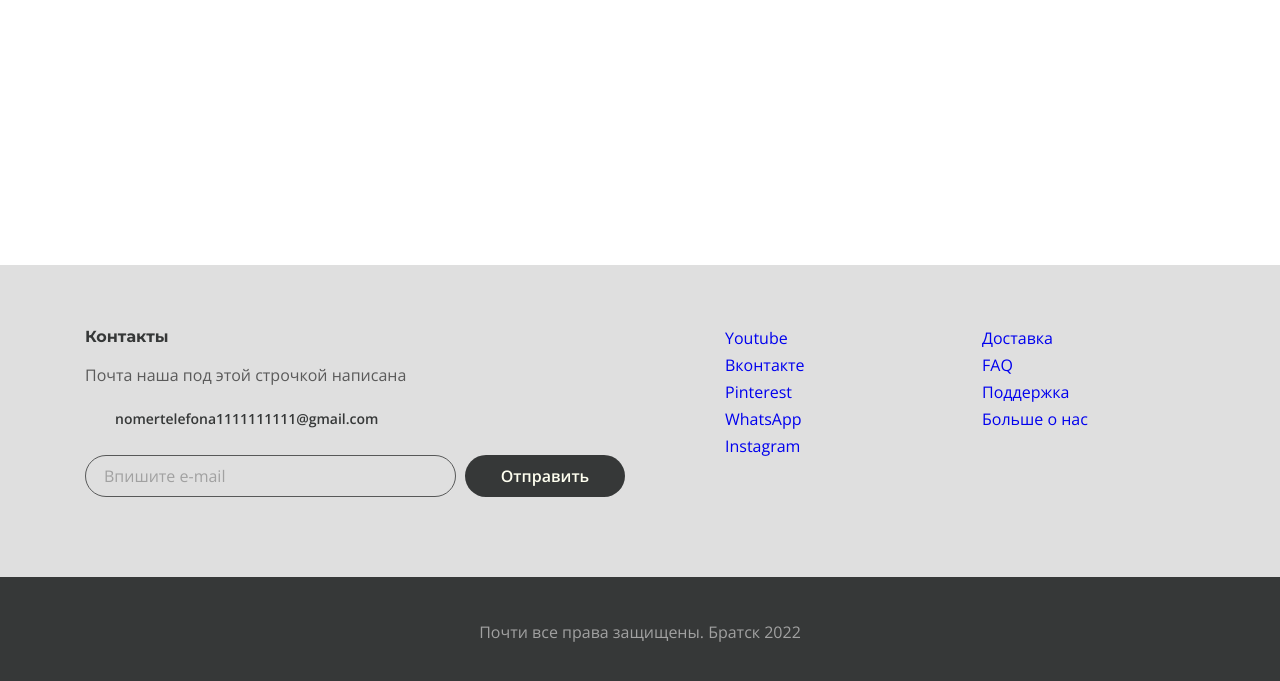
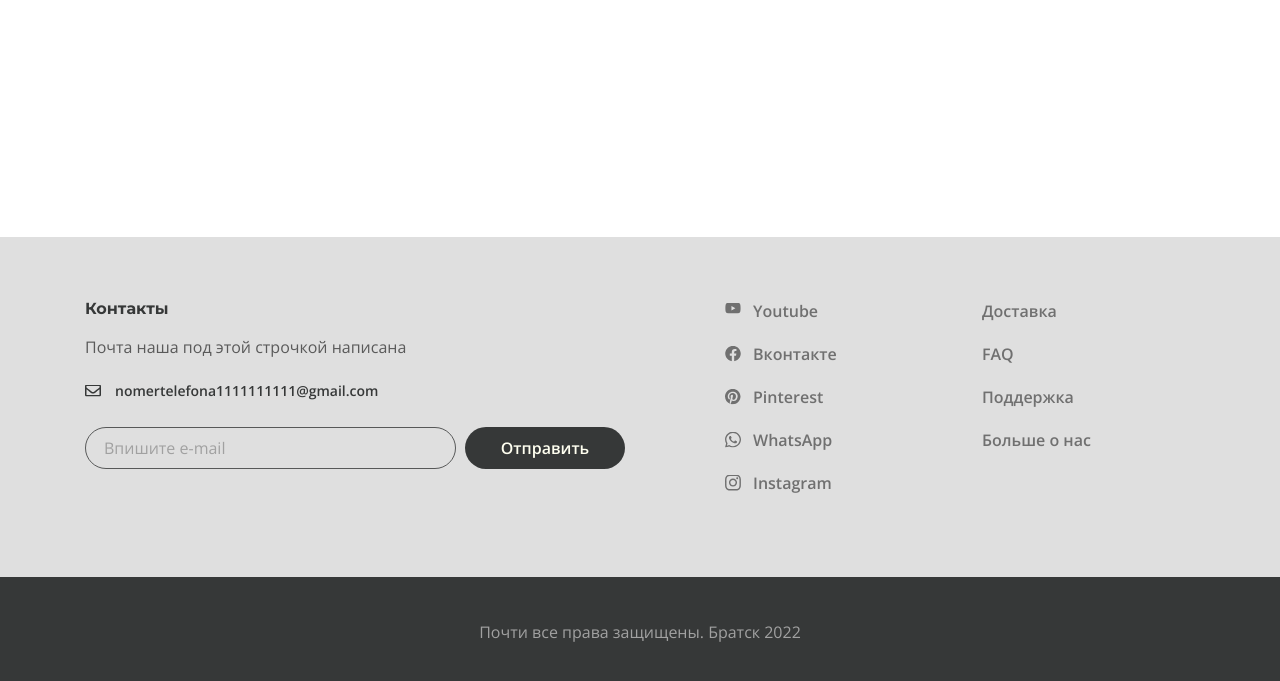
Before and after one commit to Thunderinthegrass/designer-furniture, a website: page app/index.html in a window 1280 px wide. Shown: the part 113-794 px from the top of the page. Drawn offline with Linux system fonts and the light colour scheme; files whose address does not match are found by name.

Commit message:
finish footer

```diff
--- a/app/index.html
+++ b/app/index.html
@@ -70,19 +70,19 @@
               </div>
               <ul class="footer__social">
                 <li class="footer__social-item">
-                  <a class="footer__social-link" href="#">Youtube</a>
+                  <a class="footer__social-link footer__social-link--youtube" href="#">Youtube</a>
                 </li>
                 <li class="footer__social-item">
-                  <a class="footer__social-link" href="#">Вконтакте</a>
+                  <a class="footer__social-link footer__social-link--facebook" href="#">Вконтакте</a>
                 </li>
                 <li class="footer__social-item">
-                  <a class="footer__social-link" href="#">Pinterest</a>
+                  <a class="footer__social-link footer__social-link--pinterest" href="#">Pinterest</a>
                 </li>
                 <li class="footer__social-item">
-                  <a class="footer__social-link" href="#">WhatsApp</a>
+                  <a class="footer__social-link footer__social-link--whatsapp" href="#">WhatsApp</a>
                 </li>
                 <li class="footer__social-item">
-                  <a class="footer__social-link" href="#">Instagram</a>
+                  <a class="footer__social-link footer__social-link--instagram" href="#">Instagram</a>
                 </li>
               </ul>
               <nav class="footer__menu">
--- a/app/scss/footer/footer.scss
+++ b/app/scss/footer/footer.scss
@@ -7,7 +7,7 @@
     display: flex;
     justify-content: space-between;
   }
-  &__info{
+  &__info {
     width: 540px;
   }
   &__info-title {
@@ -16,7 +16,7 @@
     line-height: 23px;
     margin-bottom: 14px;
   }
-  &__info-text{
+  &__info-text {
     line-height: 27px;
     margin-bottom: 16px;
   }
@@ -28,26 +28,40 @@
     color: $darc-color;
     line-height: 28px;
     margin-bottom: 22px;
+    position: relative;
+    &::before {
+      position: absolute;
+      content: "";
+      left: 0;
+      top: 0;
+      width: 16px;
+      height: 16px;
+      background-image: url(../img/icons/envelope.svg);
+      background-repeat: no-repeat;
+      background-size: contain;
+      top: 50%;
+      transform: translateY(-40%);
+    }
   }
-  &__form{
+  &__form {
     display: flex;
   }
   &__form-input {
     padding: 6px 18px 6px;
     line-height: 28px;
-    border: 1px solid rgba($darc-color, .8);
+    border: 1px solid rgba($darc-color, 0.8);
     border-radius: 21px;
     background: transparent;
     width: 100%;
-    &::placeholder{
-      font-style: 'Open Sans', sans-serif;
+    &::placeholder {
+      font-style: "Open Sans", sans-serif;
       font-weight: 400;
       font-size: 16px;
       color: #a1a1a1;
       line-height: 28px;
     }
   }
-  &__form_button{
+  &__form_button {
     min-width: 160px;
     border-radius: 21px;
     border: none;
@@ -57,12 +71,60 @@
     margin-left: 9px;
     cursor: pointer;
   }
-  &__social{
+  &__social {
     width: 125px;
     margin-left: 100px;
     margin-right: auto;
   }
-  &__menu{
+  &__social-item,
+  &__menu-item {
+    padding-bottom: 15px;
+    &:last-child {
+      padding-bottom: 0;
+    }
+  }
+  &__social-link--youtube::before {
+    background-image: url(../img/icons/youtube.svg);
+    transform: translateY(-15%);
+  }
+  &__social-link--facebook::before {
+    background-image: url(../img/icons/facebook.svg);
+  }
+  &__social-link--pinterest::before {
+    background-image: url(../img/icons/pinterest.svg);
+  }
+  &__social-link--whatsapp::before {
+    background-image: url(../img/icons/whatsapp.svg);
+  }
+  &__social-link--instagram::before {
+    background-image: url(../img/icons/instagram.svg);
+  }
+  &__social-link {
+    display: inline-block;
+    padding-left: 28px;
+    line-height: 28px;
+    font-weight: 600;
+    color: #707070;
+    position: relative;
+    &::before {
+      position: absolute;
+      content: "";
+      left: 0;
+      top: 0;
+      width: 16px;
+      height: 28px;
+      background-repeat: no-repeat;
+      background-size: contain;
+      top: 50%;
+      transform: translateY(-30%);
+    }
+  }
+  &__menu-link {
+    line-height: 28px;
+    font-weight: 600;
+    color: #707070;
+  }
+  &__menu {
     width: 125px;
     margin-right: 88px;
   }
```
Also changed, not shown: app/css/style.min.css, app/img/icons/Pinterest.svg (added), app/img/icons/envelope.svg (added), app/img/icons/facebook.svg (added), app/img/icons/instagram.svg (added), app/img/icons/whatsapp.svg (added), app/img/icons/youtube.svg (added), app/img/pixel perfect/01.home.webp (added), dist/img/pixel perfect/01.home.webp (added), 1 other file.
